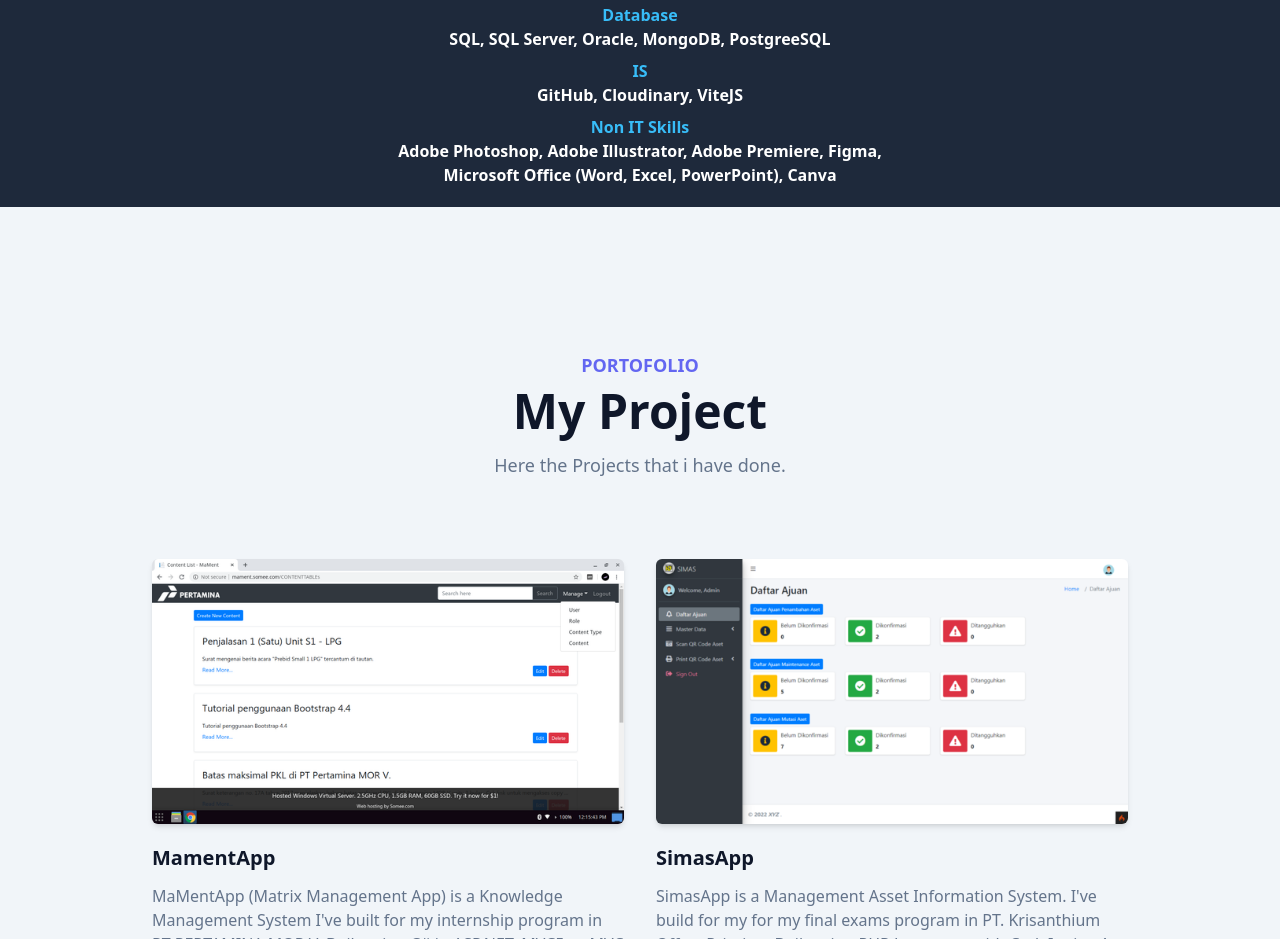
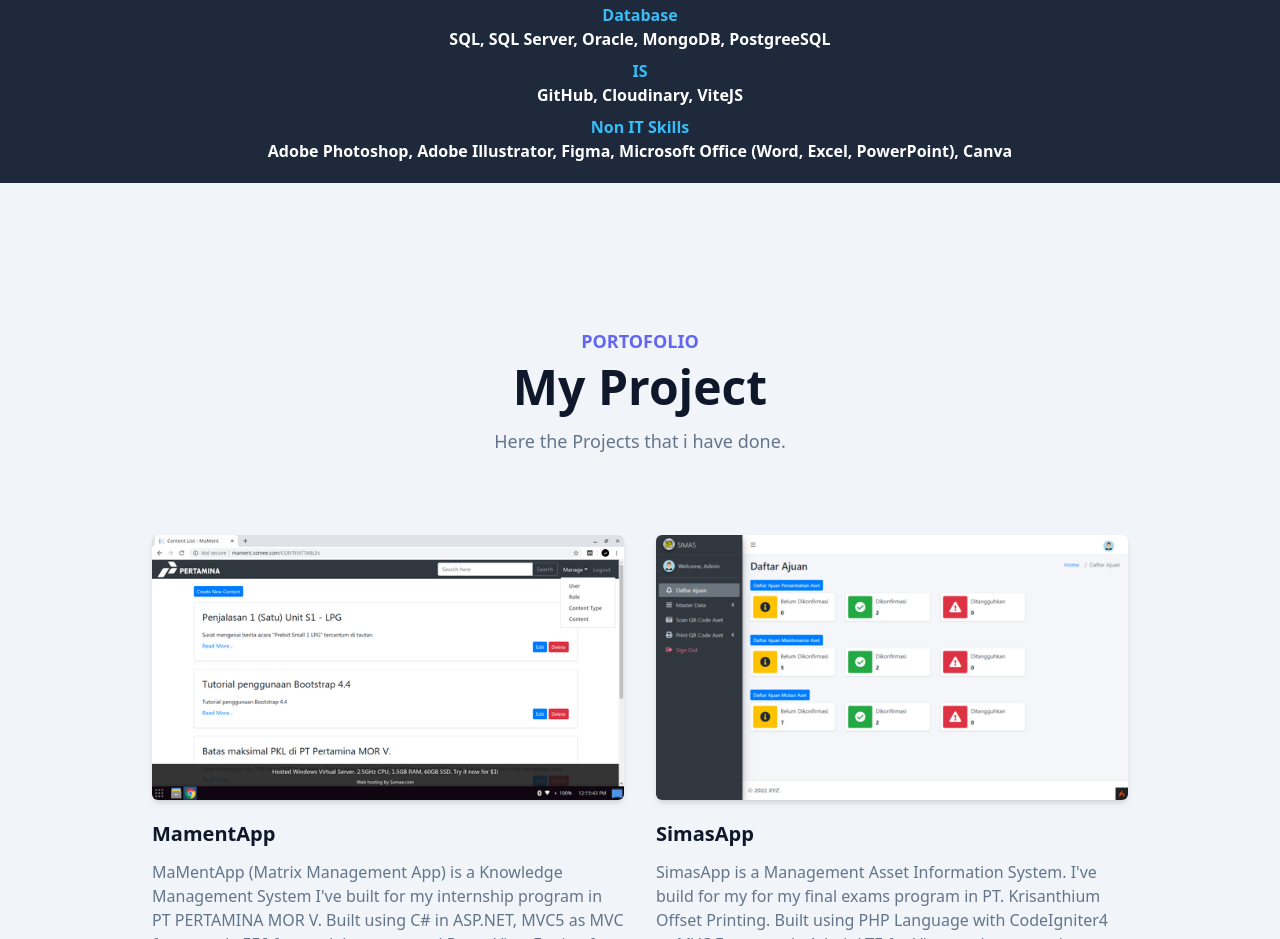
Before and after one commit to syahronirizki/my-portofolio, a website: page index.html in a window 1280 px wide. Shown: the part 1957-2896 px from the top of the page. Drawn offline with Linux system fonts and the light colour scheme; some packages are replaced by stand-ins of ours; a script that the page names is missing.

Commit message:
Update index.html
new

```diff
--- a/index.html
+++ b/index.html
@@ -225,8 +225,8 @@
           </div>
           <div class="w-full px-4 mb-2">
             <label for="IS" class="text-base font-bold text-sky-400">Non IT Skills</label>
-            <p class="text-base font-semibold text-white">Adobe Photoshop, Adobe Illustrator, Adobe Premiere, Figma,</p>
-            <p class="text-base font-semibold text-white">Microsoft Office (Word, Excel, PowerPoint), Canva</p>
+            <p class="text-base font-semibold text-white">Adobe Photoshop, Adobe Illustrator, Figma, Microsoft Office (Word, Excel, PowerPoint), Canva </p>
+
           </div>
         </div>
     </div>
```
